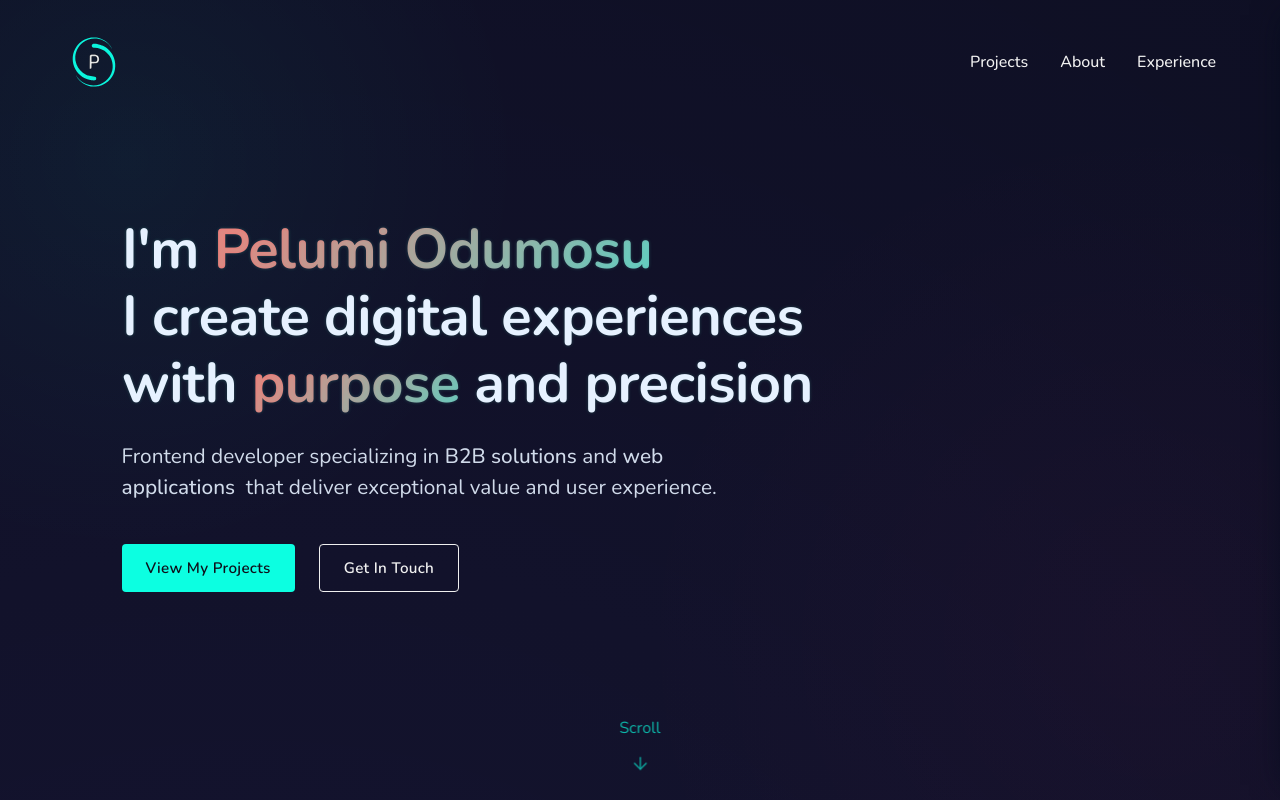
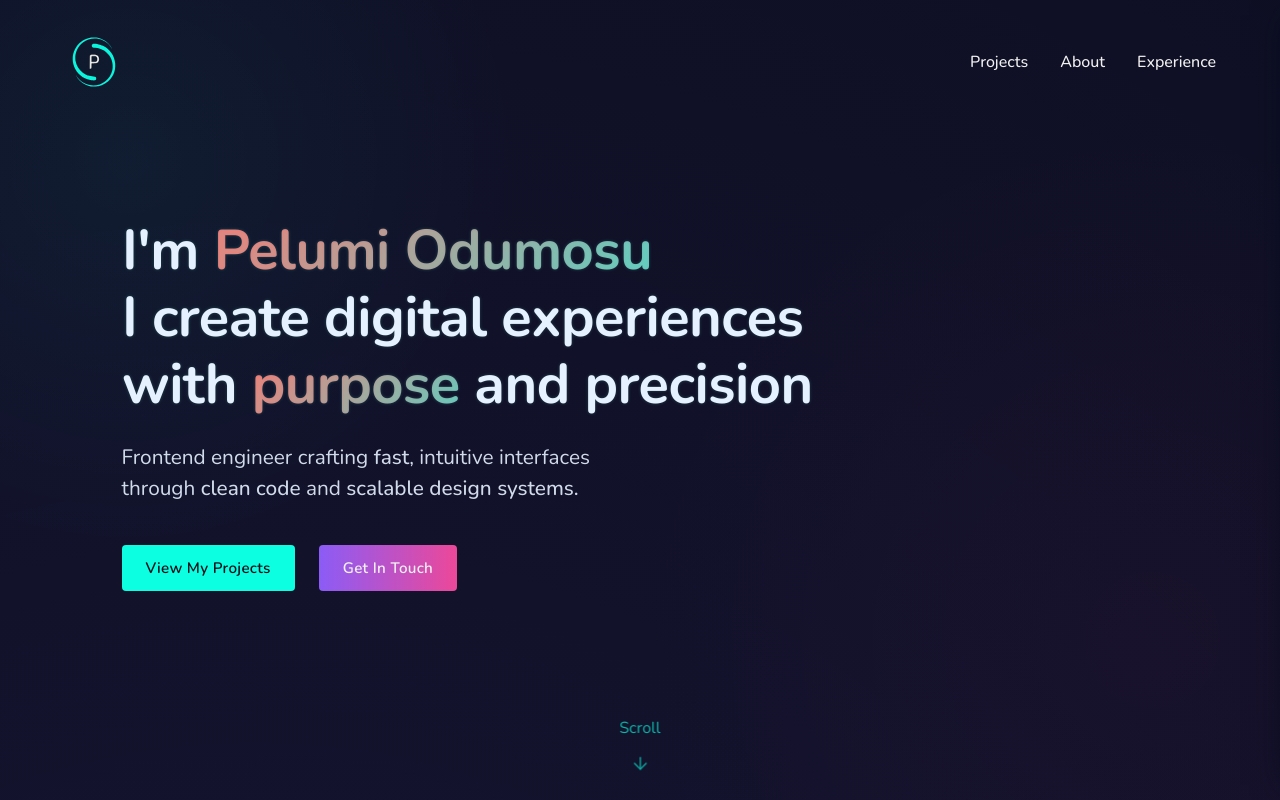
Before and after one commit to SirPm/pelumis-portfolio-website, a Next.js app: page / in a window 1280 px wide. Shown: the top 800 px of the page. Built offline with nearby package versions, Linux system fonts and the light colour scheme.

Commit message:
chore: Refactor button component and update button styles - About and header copy text update

```diff
--- a/src/components/styled-components/button.tsx
+++ b/src/components/styled-components/button.tsx
@@ -29,6 +29,10 @@ export const Button = styled("button")<IButtonProps>`
 					transform: translateY(-2px);
 					box-shadow: 0 6px 15px rgba(12, 255, 225, 0.2);
 				}
+
+				&:active {
+					transform: translateY(0);
+				}
 			`
 			: props.variant === "secondary"
 			? `
@@ -41,6 +45,26 @@ export const Button = styled("button")<IButtonProps>`
 					color: var(--teal);
 					transform: translateY(-2px);
 				}
+
+				&:active {
+					transform: translateY(0);
+				}
+			`
+			: props.variant === "tertiary"
+			? `
+				background: linear-gradient(90deg, #8B5CF6 0%, #EC4899 100%);
+				color: var(--silver);
+				border: none;
+
+				&:hover {
+					filter: brightness(1.1);
+					box-shadow: 0 4px 12px rgba(139, 92, 246, 0.3);
+					transform: translateY(-2px);
+				}
+
+				&:active {
+					transform: translateY(0);
+				}
 			`
 			: ""}
 `;
--- a/src/components/styled-components/types.ts
+++ b/src/components/styled-components/types.ts
@@ -1,3 +1,3 @@
 export interface IButtonProps {
-	variant: "primary" | "secondary";
+	variant: "primary" | "secondary" | "tertiary";
 }
--- a/src/features/home-page/about/About.tsx
+++ b/src/features/home-page/about/About.tsx
@@ -44,23 +44,23 @@ export const About = () => {
 							</p>
 							<p className="mb-4 leading-[1.7] text-[1rem] text-silver opacity-90">
 								I&apos;m particularly passionate about making
-								the web accessible to everyone.
-								{/* and creating B2B
-								solutions that transform how businesses operate */}
+								the web accessible to everyone and I pride
+								myself in being adept at using the right system
+								design and DSA when building out a solution.
 							</p>
 						</div>
 
 						<div className="">
-							<h3 className="text-[1.2rem] font-semibold mb-6 text-silver">
+							<h3 className="text-[1.2rem] font-bold mb-6 text-silver">
 								Areas of Expertise
 							</h3>
-							<div className="grid grid-cols-2 gap-6">
+							<div className="grid grid-cols-1 sm:grid-cols-2 gap-6">
 								{EXPERTISE_LIST.map(({ id, name, icon }) => (
 									<div
 										key={id}
 										className="flex items-center gap-4"
 									>
-										<div className="flex items-center justify-center w-12 h-12 rounded-xl bg-[#0cffe119] text-teal">
+										<div className="flex items-center justify-center w-12 h-12 rounded-xl bg-[#0cffe119] text-teal shrink-0">
 											{icon}
 										</div>
 										<h4 className="text-[1rem] font-medium text-silver">
--- a/src/features/home-page/header/Header.tsx
+++ b/src/features/home-page/header/Header.tsx
@@ -21,6 +21,7 @@ import styles from "./Header.module.css";
 import Link from "next/link";
 import { AnimatedLogo } from "@/components/AnimatedLogo";
 
+// TODO: Add a link to the contact page when it's created
 // Navigation links array for reuse
 const navLinks = [
 	{ href: "#projects", text: "Projects" },
@@ -140,16 +141,14 @@ export const Header = () => {
 						&nbsp;and precision
 					</Title>
 					<TagLine>
-						Frontend developer specializing in&nbsp;
-						<span className="font-medium text-neon-pink">
-							B2B solutions
+						Frontend engineer crafting&nbsp;
+						<span className="font-medium">fast</span>, intuitive
+						interfaces through&nbsp;
+						<span className="font-medium">clean code</span>
+						&nbsp;and&nbsp;
+						<span className="font-medium">
+							scalable design systems.
 						</span>
-						&nbsp;and&nbsp;
-						<span className="font-medium text-matrix-green">
-							web applications
-						</span>
-						&nbsp; that deliver exceptional value and user
-						experience.
 					</TagLine>
 					<div className="flex flex-col w-full max-w-[70%] md:max-w-fit md:flex-row mt-8 gap-6">
 						<Button
@@ -159,7 +158,7 @@ export const Header = () => {
 							<Link href="#projects">View My Projects</Link>
 						</Button>
 						<Button
-							variant="secondary"
+							variant="tertiary"
 							className="w-full md:w-fit"
 						>
 							<Link href={`mailto:${MY_EMAIL}`}>
```
Lines whose indentation alone changed are shown as unchanged.
